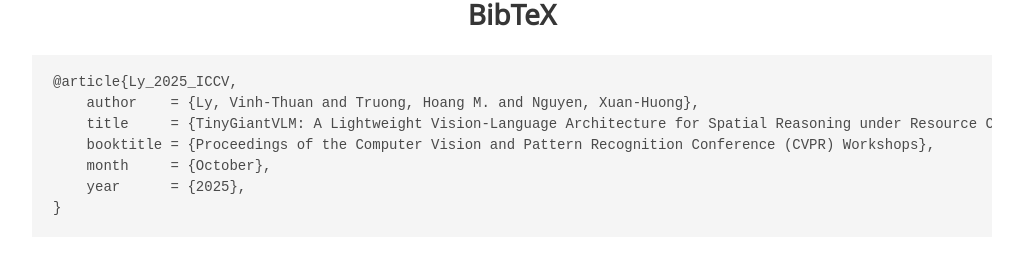
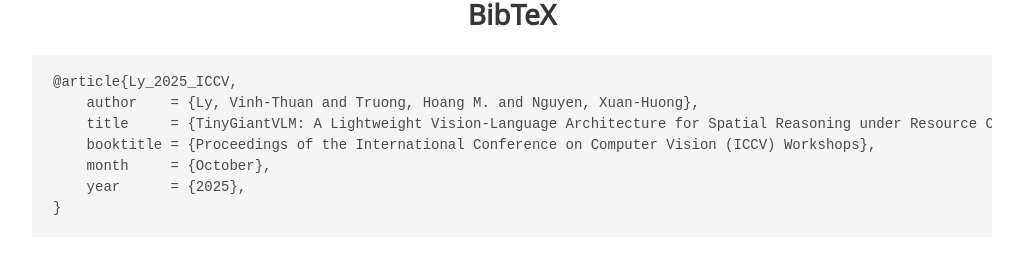
Before and after one commit to tinygiantvlm/tinygiantvlm.github.io, a plain HTML site: page index.html in a window 1280 px wide. Shown: the part 3872-4138 px from the top of the page, without its empty margins (128-1151 px from the left). Drawn offline with nearby package versions, Linux system fonts and the light colour scheme; some icons are missing; a web font is replaced by a local one.

Commit message:
Update index.html

```diff
--- a/index.html
+++ b/index.html
@@ -429,7 +429,7 @@
         <pre><code>@article{Ly_2025_ICCV,
     author    = {Ly, Vinh-Thuan and Truong, Hoang M. and Nguyen, Xuan-Huong},
     title     = {TinyGiantVLM: A Lightweight Vision-Language Architecture for Spatial Reasoning under Resource Constraints},
-    booktitle = {Proceedings of the Computer Vision and Pattern Recognition Conference (CVPR) Workshops},
+    booktitle = {Proceedings of the International Conference on Computer Vision (ICCV) Workshops},
     month     = {October},
     year      = {2025},
 }</code></pre>
```
